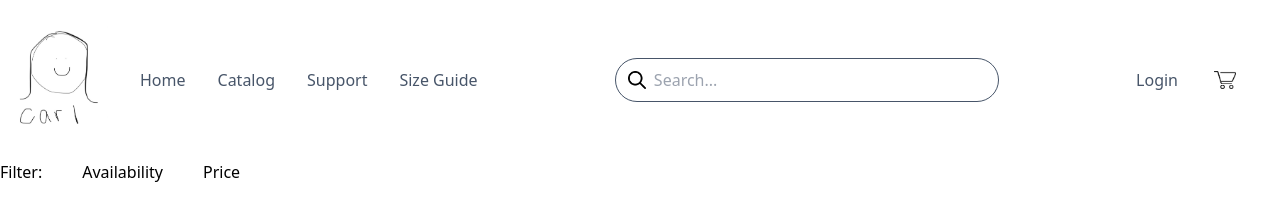
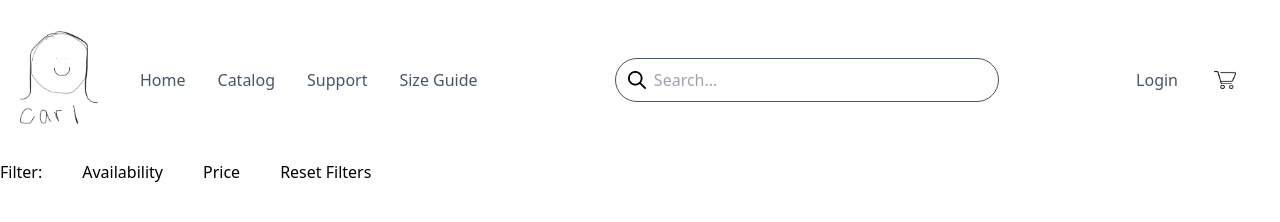
Before and after one commit to CoryChilton/carl-shop, a Next.js app: page /catalog in a window 1280 px wide. Shown: the top 222 px of the page. Built offline with nearby package versions, Linux system fonts and the light colour scheme.

Commit message:
added reset filters option

```diff
--- a/app/catalog/page.tsx
+++ b/app/catalog/page.tsx
@@ -18,6 +18,12 @@ export default function Catalog() {
     ...filterOptions,
     inStockChecked: !filterOptions.inStockChecked
   });
+
+  const resetFilters = () => setFilterOptions({
+    inStockChecked: false,
+    priceMin: 0,
+    priceMax: Infinity
+  })
 
   function changeMinPrice(e: React.ChangeEvent<HTMLInputElement>) {
     let newPriceMin = Number(e.target.value);
@@ -46,7 +52,7 @@ export default function Catalog() {
 
   return (
     <>
-      <FilterBar filterOptions={filterOptions} checkInStock={checkInStock} changeMinPrice={changeMinPrice} changeMaxPrice={changeMaxPrice} />
+      <FilterBar filterOptions={filterOptions} checkInStock={checkInStock} changeMinPrice={changeMinPrice} changeMaxPrice={changeMaxPrice} resetFilters={resetFilters} />
       <ItemGrid items={catalogItems} filterOptions={filterOptions} />
     </>
   );
--- a/components/catalog/FilterBar.tsx
+++ b/components/catalog/FilterBar.tsx
@@ -5,12 +5,17 @@ import AvailabilityMenu from './AvailabilityMenu';
 import PriceMenu from './PriceMenu';
 
 export default function FilterBar({
-  filterOptions, checkInStock, changeMinPrice, changeMaxPrice
+  filterOptions,
+  checkInStock,
+  changeMinPrice,
+  changeMaxPrice,
+  resetFilters
 } : {
   filterOptions : filterOptionsInterface,
   checkInStock : () => void,
   changeMinPrice: (e: React.ChangeEvent<HTMLInputElement>) => void,
   changeMaxPrice: (e: React.ChangeEvent<HTMLInputElement>) => void,
+  resetFilters: () => void
 }) {
   const [showAvailabilityMenu, setShowAvailabilityMenu] = useState(false);
   const [showPriceMenu, setShowPriceMenu] = useState(false);
@@ -34,6 +39,9 @@ export default function FilterBar({
       {showPriceMenu && (
         <PriceMenu priceMin={filterOptions.priceMin} priceMax={filterOptions.priceMax} changeMaxPrice={changeMaxPrice} changeMinPrice={changeMinPrice} />
       )}
+      <button onClick={resetFilters} className="inline-block ml-10">
+        Reset Filters
+      </button>
     </div>
   );
 }
--- a/components/catalog/ItemGrid.tsx
+++ b/components/catalog/ItemGrid.tsx
@@ -10,8 +10,13 @@ export default function ItemGrid({ items, filterOptions } : {items : ItemConfig[
 
   if (items.length === 0) {
     return (
-      <div className="text-center text-red-700 font-bold text-3xl mb-72 mt-48">
-        There are no items that match your selected filters
+      <div className="text-center text-red-700 mb-72 mt-48">
+        <div className="text-3xl font-bold mb-10">
+          There are no items that match your selected filters
+        </div>
+        <div className="text-2xl">
+          Consider resetting your filters with the "Reset Filters" button
+        </div>
       </div>
     )
   }
```
